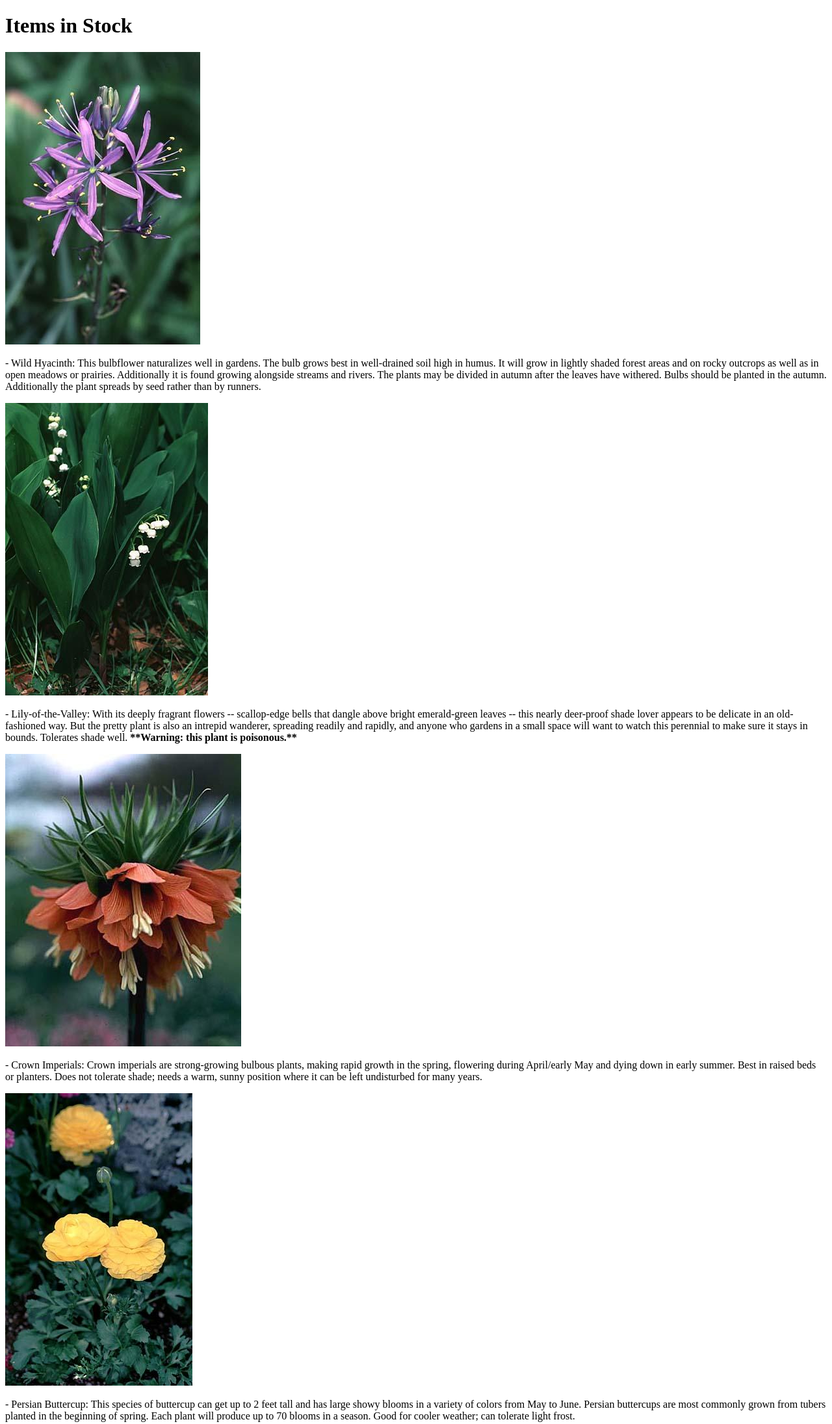
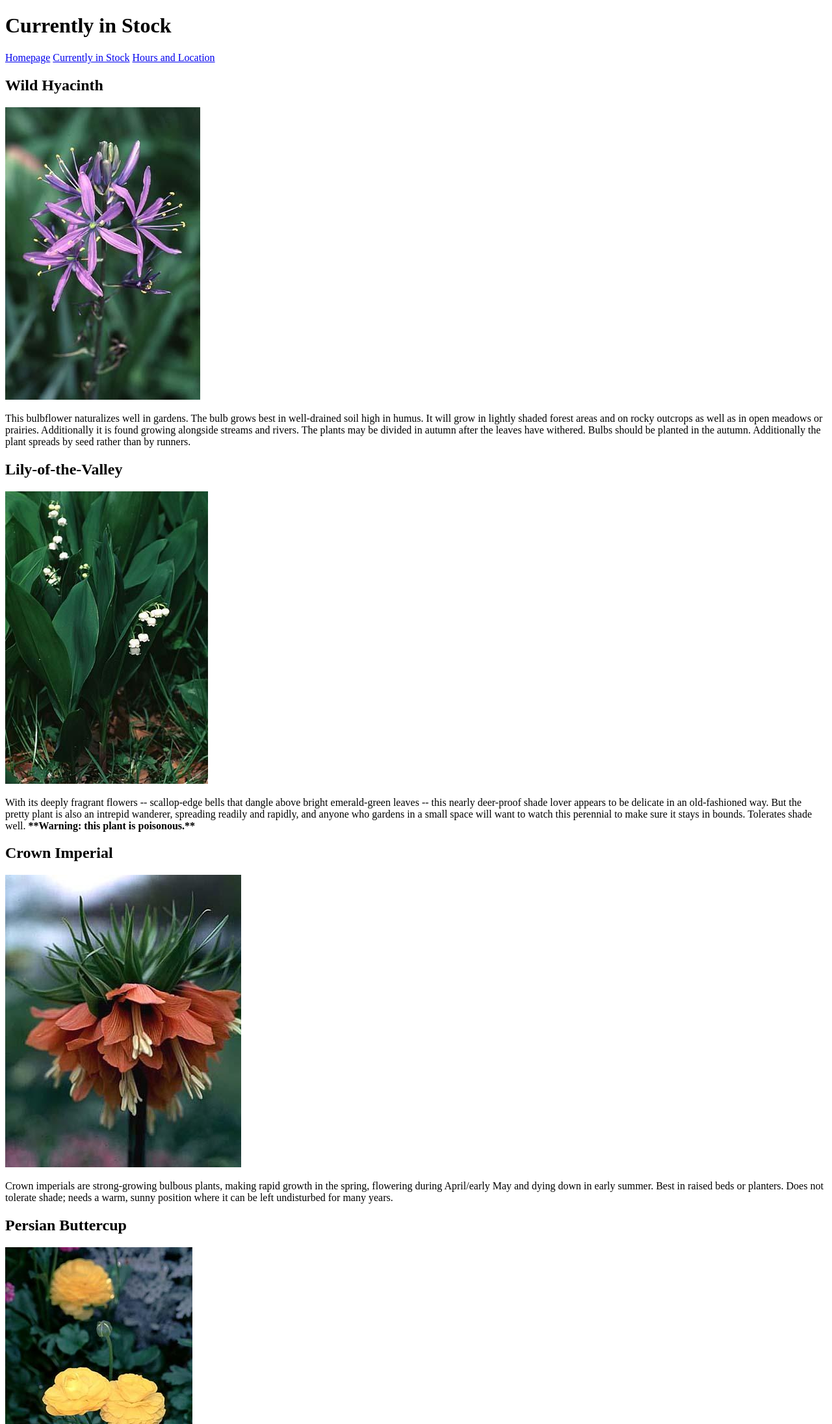
Before and after one commit to Momentum-Team-17/small-business-website-Jeeglobs, a plain HTML site: page in-stock.html in a window 1280 px wide. Shown: the top 2191 px of the page at 65% size. Drawn offline with Linux system fonts and the light colour scheme.

Commit message:
touch up + nav bar

```diff
--- a/in-stock.html
+++ b/in-stock.html
@@ -9,47 +9,57 @@
 </head>
 
 <body>
-    <h1>Items in Stock</h1>
+    <h1>Currently in Stock</h1>
+    <nav>
+        <a href="index.html">Homepage</a>
+        <a href="in-stock.html">Currently in Stock</a>
+        <a href="info.html">Hours and Location</a>
+    </nav>
 
-    <img src="starter_files/images/wild-hyacinth.jpg">
-    <p>- Wild Hyacinth: This bulbflower naturalizes well in gardens. The bulb grows best in well-drained soil high in
+    <h2>Wild Hyacinth</h2>
+    <img src="starter_files/images/wild-hyacinth.jpg" alt="image of wild hyacinth">
+    <p>This bulbflower naturalizes well in gardens. The bulb grows best in well-drained soil high in
         humus. It will grow in lightly shaded forest areas and on rocky outcrops as well as in open meadows or prairies.
         Additionally it is found growing alongside streams and rivers. The plants may be divided in autumn after the
         leaves have withered. Bulbs should be planted in the autumn. Additionally the plant spreads by seed rather than
         by runners.</p>
 
-    <img src="starter_files/images/lily-of-the-valley.jpg">
-    <p>- Lily-of-the-Valley: With its deeply fragrant flowers -- scallop-edge bells that dangle above bright
+    <h2>Lily-of-the-Valley</h2>
+    <img src="starter_files/images/lily-of-the-valley.jpg" alt="image of lily-of-the-valley">
+    <p>With its deeply fragrant flowers -- scallop-edge bells that dangle above bright
         emerald-green leaves -- this nearly deer-proof shade lover appears to be delicate in an old-fashioned way. But
         the pretty plant is also an intrepid wanderer, spreading readily and rapidly, and anyone who gardens in a small
         space will want to watch this perennial to make sure it stays in bounds. Tolerates shade well.
         <strong>**Warning: this plant is poisonous.**</strong>
     </p>
 
-    <img src="starter_files/images/crown-imperials.jpg">
-    <p>- Crown Imperials: Crown imperials are strong-growing bulbous plants, making rapid growth in the spring,
+    <h2>Crown Imperial</h2>
+    <img src="starter_files/images/crown-imperials.jpg" alt="image of a crown imperial">
+    <p>Crown imperials are strong-growing bulbous plants, making rapid growth in the spring,
         flowering during April/early May and dying down in early summer. Best in raised beds or planters. Does not
         tolerate shade; needs a warm, sunny position where it can be left undisturbed for many years.
     </p>
 
-    <img src="starter_files/images/persian-buttercup.jpg">
-    <p>- Persian Buttercup: This species of buttercup can get up to 2 feet tall and has large showy blooms in a variety
+    <h2>Persian Buttercup</h2>
+    <img src="starter_files/images/persian-buttercup.jpg" alt="image of a persian buttercup">
+    <p>This species of buttercup can get up to 2 feet tall and has large showy blooms in a variety
         of colors from May to June. Persian buttercups are most commonly grown from tubers planted in the beginning of
         spring. Each plant will produce up to 70 blooms in a season. Good for cooler weather; can tolerate light frost.
     </p>
 
-    <img src="starter_files/images/spring-starflower.jpg">
-    <p>- Spring Starflower: These charming little blooming plants hail from Argentina and Uruguay and form dense clumps
+    <h2>Spring Starflower</h2>
+    <img src="starter_files/images/spring-starflower.jpg" alt="image of a spring starflower">
+    <p>These charming little blooming plants hail from Argentina and Uruguay and form dense clumps
         of perennial flowers to chase the winter doldrums away. These flowers spring from fall planted bulbs. They can
         get up to half a foot tall with a similar spread. Each bulb will produce numerous flowering stems with slender,
         deeply green foliage. Blooms are fragrant and star shaped with six blue or white petals.
     </p>
 
-    <img src="starter_files/images/tulips.jpg">
-    <p>- Tulips: We have a wide variety of tulips in many colors. Plant tulip bulbs in the fall, 6 to 8 weeks before a
+    <h2>Tulip</h2>
+    <img src="starter_files/images/tulips.jpg" alt="an image of a tulip">
+    <p>We have a wide variety of tulips in many colors. Plant tulip bulbs in the fall, 6 to 8 weeks before a
         hard frost is expected and when soils are below 60 degrees F.
     </p>
-
 </body>
 
 </html>
```
Also changed, not shown: index.html (+1 -1 lines), info.html (+13 -2 lines), notes.txt.
